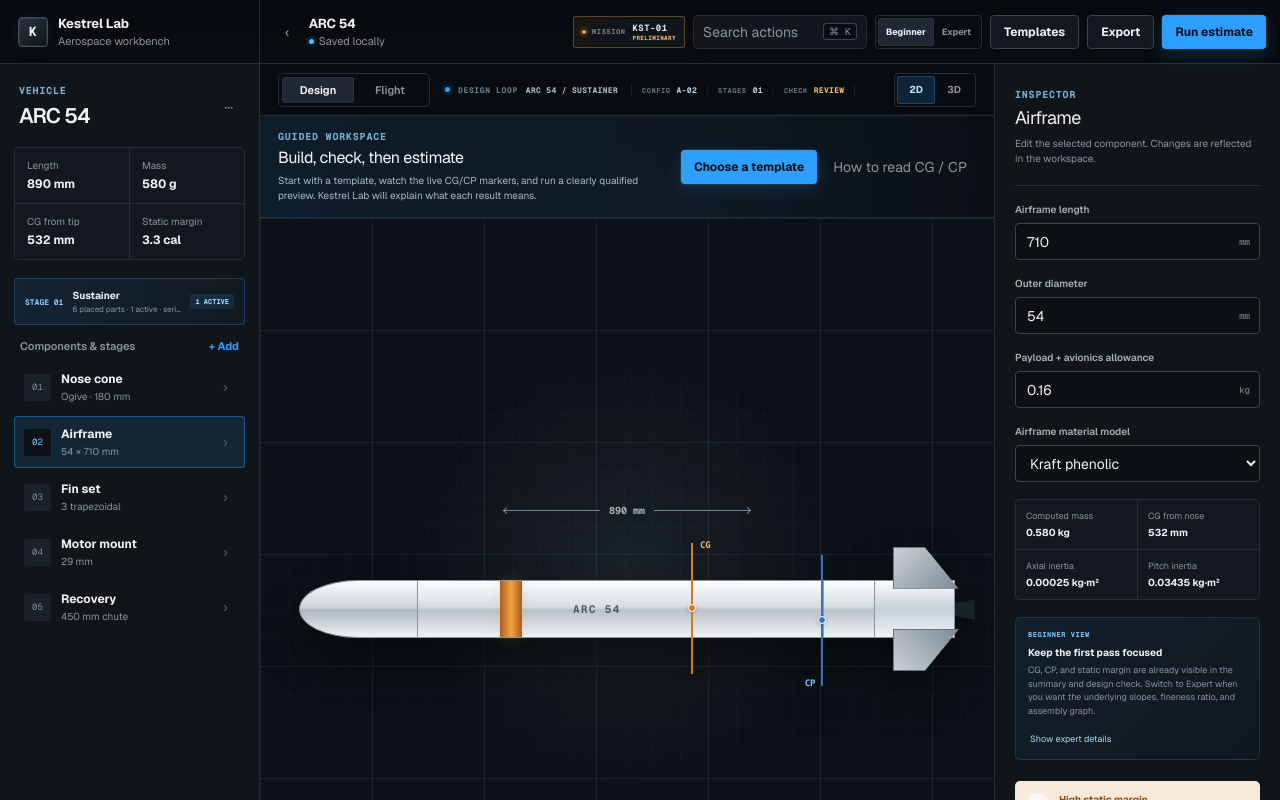
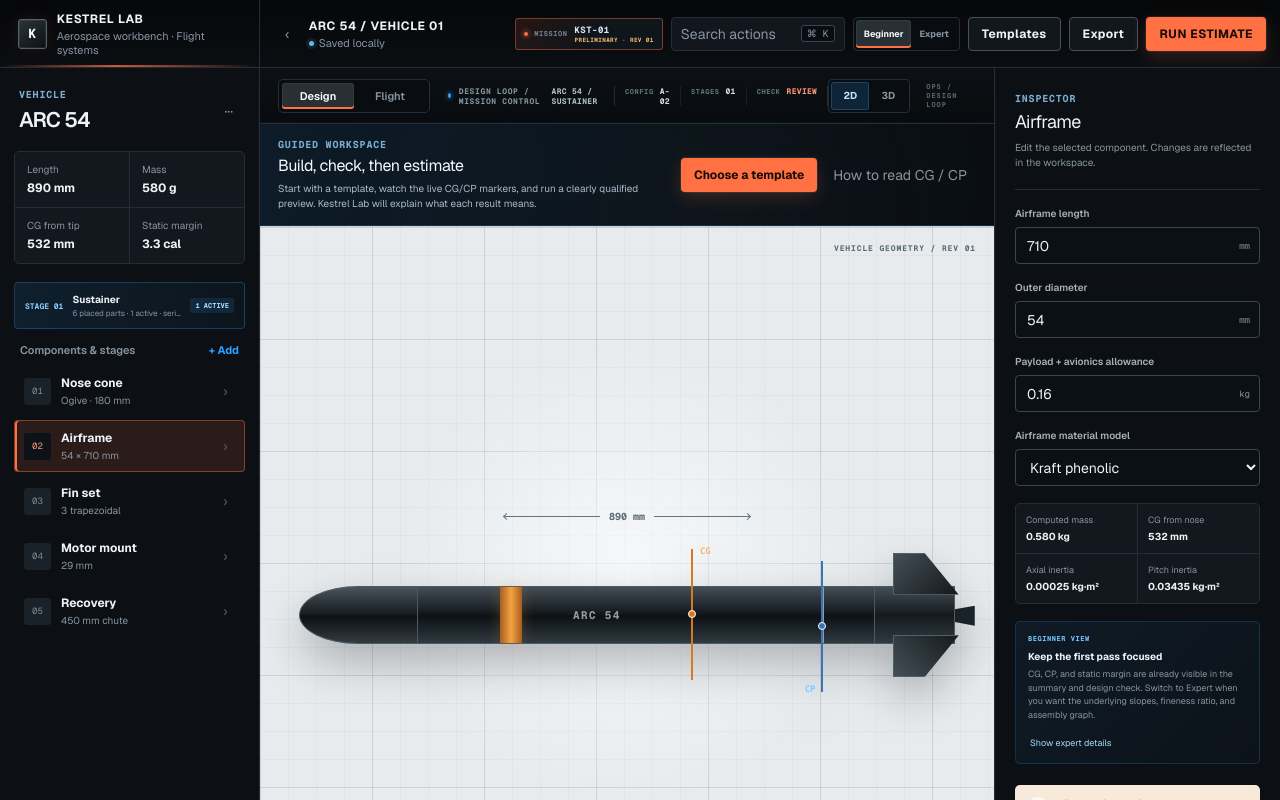
Before and after one commit to Blacksheep909/rocketworks, a Next.js app: page / in a window 1280 px wide. Shown: the top 800 px of the page. Built offline with nearby package versions, Linux system fonts and the light colour scheme.

Commit message:
Refresh launch-control visual system

```diff
--- a/app/globals.css
+++ b/app/globals.css
@@ -13,6 +13,9 @@
   --accent-soft: rgba(47, 159, 255, .13);
   --signal-amber: #f4a340;
   --signal-red: #ff6b5b;
+  --launch-orange: #ff7043;
+  --launch-orange-soft: rgba(255, 112, 67, .13);
+  --launch-orange-line: rgba(255, 112, 67, .42);
   --surface-black: #070a0d;
   --surface-steel: #111820;
   --canvas: #e7ebee;
@@ -23,7 +26,9 @@
 html, body { min-height: 100%; }
 body {
   margin: 0;
-  background: radial-gradient(circle at 52% -20%, #14202a 0, var(--paper) 43%);
+  background:
+    radial-gradient(circle at 52% -26%, rgba(55, 69, 82, .24), transparent 37%),
+    linear-gradient(180deg, #070a0d 0%, var(--paper) 42%, #080b0e 100%);
   color: var(--ink);
   font: 14px var(--font-geist-sans), "Segoe UI", sans-serif;
   -webkit-font-smoothing: antialiased;
@@ -39,7 +44,7 @@ h1, h2, p { margin: 0; }
   min-height: 100vh;
   display: grid;
   grid-template-columns: 260px minmax(420px, 1fr) 286px;
-  grid-template-rows: 64px minmax(0, 1fr);
+  grid-template-rows: 68px minmax(0, 1fr);
   overflow: hidden;
 }
 .topbar {
@@ -47,8 +52,8 @@ h1, h2, p { margin: 0; }
   display: grid;
   grid-template-columns: 260px 1fr auto;
   align-items: center;
-  min-height: 64px;
-  background: linear-gradient(180deg, rgba(7,10,13,.98), rgba(9,13,17,.96));
+  min-height: 68px;
+  background: linear-gradient(180deg, rgba(5,7,9,.99), rgba(11,14,18,.98));
   border-bottom: 1px solid var(--line);
   position: relative;
   z-index: 10;
@@ -56,21 +61,32 @@ h1, h2, p { margin: 0; }
 .brand, .project-title { display: flex; align-items: center; gap: 10px; }
 .brand {
   align-self: stretch;
+  position: relative;
   padding: 0 18px;
   border-right: 1px solid var(--line);
+}
+.brand::after {
+  content: "";
+  position: absolute;
+  right: 0;
+  bottom: 0;
+  left: 0;
+  height: 2px;
+  background: linear-gradient(90deg, transparent, var(--launch-orange) 45%, transparent);
+  opacity: .78;
 }
 .brand-mark {
   display: grid;
   place-items: center;
   width: 30px; height: 30px;
-  border: 1px solid #41505c;
-  border-radius: 4px;
-  background: linear-gradient(145deg,#273541,#0e1318); color: #f7fbff;
-  box-shadow: inset 0 0 0 1px rgba(255,255,255,.06), 0 0 18px rgba(47,159,255,.08);
+  border: 1px solid #56636d;
+  border-radius: 3px;
+  background: linear-gradient(145deg,#2b343b,#0c1014); color: #f7fbff;
+  box-shadow: inset 0 0 0 1px rgba(255,255,255,.07), 0 0 18px rgba(255,112,67,.10);
   font: 700 13px var(--font-geist-mono), monospace;
 }
 .brand div, .project-title div { display: flex; flex-direction: column; gap: 2px; }
-.brand strong, .project-title strong { font-size: 13px; letter-spacing: -.01em; }
+.brand strong, .project-title strong { font-size: 12px; letter-spacing: .055em; text-transform: uppercase; }
 .brand span:last-child, .project-title span { color: var(--muted); font-size: 11px; }
 .live-dot { display: inline-block; width: 5px; height: 5px; margin: 0 5px 1px 0; border-radius: 50%; background: #63b8ef; box-shadow: 0 0 0 3px rgba(99,184,239,.1); }
 .project-title { min-width: 0; padding: 0 16px; }
@@ -78,13 +94,13 @@ h1, h2, p { margin: 0; }
 .mission-chip {
   position: relative;
   display: grid; grid-template-columns: auto auto; align-items: center; column-gap: 7px;
-  padding: 5px 8px 5px 18px; border: 1px solid rgba(244,163,64,.34); border-radius: 3px;
-  background: linear-gradient(135deg, rgba(244,163,64,.075), #0e151b 56%);
+  padding: 5px 8px 5px 18px; border: 1px solid var(--launch-orange-line); border-radius: 3px;
+  background: linear-gradient(135deg, var(--launch-orange-soft), #0e151b 56%);
 }
 .mission-chip::before {
   content: ""; position: absolute; left: 8px; top: 50%; width: 4px; height: 4px;
-  transform: translateY(-50%); border-radius: 50%; background: var(--signal-amber);
-  box-shadow: 0 0 0 3px rgba(244,163,64,.10), 0 0 10px rgba(244,163,64,.5);
+  transform: translateY(-50%); border-radius: 50%; background: var(--launch-orange);
+  box-shadow: 0 0 0 3px rgba(255,112,67,.10), 0 0 10px rgba(255,112,67,.5);
 }
 .mission-chip span { grid-row: span 2; color: #70818e; font: 650 7px var(--font-geist-mono),monospace; letter-spacing: .08em; }
 .mission-chip strong { color: #d9e8f2; font: 700 9px var(--font-geist-mono),monospace; letter-spacing: .05em; }
@@ -119,9 +135,9 @@ kbd {
   min-height: 34px; padding: 0 13px;
   border-radius: 4px; font-size: 12px; font-weight: 650;
 }
-.secondary-button { background: #12181e; border: 1px solid var(--line-strong); }
-.primary-button { background: var(--accent); color: #03101a; box-shadow: 0 0 0 1px rgba(255,255,255,.08), 0 6px 18px rgba(47,159,255,.18); }
-.primary-button:hover { background: #68baff; box-shadow: 0 0 0 1px rgba(255,255,255,.12), 0 8px 22px rgba(47,159,255,.26); }
+.secondary-button { background: #12171c; border: 1px solid #46515a; }
+.primary-button { background: var(--launch-orange); color: #160a06; box-shadow: 0 0 0 1px rgba(255,255,255,.08), 0 6px 18px rgba(255,112,67,.18); }
+.primary-button:hover { background: #ff936f; box-shadow: 0 0 0 1px rgba(255,255,255,.12), 0 8px 22px rgba(255,112,67,.27); }
 
 .component-panel, .inspector { min-height: 0; background: var(--panel); overflow-y: auto; }
 .component-panel {
@@ -171,13 +187,13 @@ kbd {
   background: transparent; text-align: left; cursor: pointer;
 }
 .component:hover { background: #151c22; }
-.component.active { background: var(--accent-soft); border-color: rgba(47,159,255,.42); }
+.component.active { background: var(--launch-orange-soft); border-color: var(--launch-orange-line); box-shadow: inset 2px 0 0 var(--launch-orange); }
 .component-marker {
   display: grid; place-items: center; width: 27px; height: 27px;
   border-radius: 3px; background: #1a2128; color: #7d8b97;
   font: 9px var(--font-geist-mono), monospace;
 }
-.component.active .component-marker { background: #0c1217; color: #79c4ff; }
+.component.active .component-marker { background: #0c1217; color: #ff9a79; }
 .component > span:nth-child(2) { min-width: 0; display: flex; flex-direction: column; gap: 3px; }
 .component strong { font-size: 12px; font-weight: 620; }
 .component small { color: var(--muted); font-size: 10px; }
@@ -195,10 +211,10 @@ kbd {
 
 .workspace {
   min-width: 0; min-height: 0;
-  display: grid; grid-template-rows: 52px auto minmax(0, 1fr);
+  display: grid; grid-template-rows: 56px auto minmax(0, 1fr);
   background:
-    radial-gradient(circle at 58% 18%, rgba(31,59,80,.16), transparent 38%),
-    #0a0f14;
+    radial-gradient(circle at 58% 18%, rgba(40, 52, 64, .13), transparent 38%),
+    #090d11;
 }
 .workspace-toolbar {
   display: flex; align-items: center; justify-content: space-between;
@@ -268,21 +284,22 @@ kbd {
 .design-canvas {
   position: relative; min-height: 0; overflow: hidden;
   display: grid; place-items: center; isolation: isolate;
+  background: var(--canvas);
 }
 .canvas-grid {
   position: absolute; inset: 0; z-index: -2;
-  background-color: #0b1116;
+  background-color: var(--canvas);
   background-image:
-    radial-gradient(circle at 50% 46%, rgba(221,234,243,.075), transparent 39%),
-    linear-gradient(rgba(121,157,181,.09) 1px, transparent 1px),
-    linear-gradient(90deg, rgba(121,157,181,.09) 1px, transparent 1px),
-    linear-gradient(rgba(121,157,181,.035) 1px, transparent 1px),
-    linear-gradient(90deg, rgba(121,157,181,.035) 1px, transparent 1px);
+    radial-gradient(circle at 50% 46%, rgba(255,255,255,.65), transparent 42%),
+    linear-gradient(rgba(22,34,43,.09) 1px, transparent 1px),
+    linear-gradient(90deg, rgba(22,34,43,.09) 1px, transparent 1px),
+    linear-gradient(rgba(22,34,43,.035) 1px, transparent 1px),
+    linear-gradient(90deg, rgba(22,34,43,.035) 1px, transparent 1px);
   background-size: auto,112px 112px,112px 112px,28px 28px,28px 28px;
 }
 .centerline {
   position: absolute; left: 8%; right: 8%; top: 50%; z-index: -1;
-  border-top: 1px dashed rgba(144,183,208,.30);
+  border-top: 1px dashed rgba(49,65,75,.38);
 }
 .rocket-assembly {
   position: relative; display: flex; align-items: center;
@@ -321,19 +338,19 @@ kbd {
 }
 .rocket-nose {
   width: 118px; height: 58px;
-  border: 1px solid #87949e; border-right: 0;
+  border: 1px solid #4b5963; border-right: 0;
   border-radius: 100% 0 0 100%;
-  background: linear-gradient(180deg,#fbfdff 0%,#cbd2d8 48%,#aeb8c0 52%,#eef2f5 100%);
+  background: linear-gradient(180deg,#4a545b 0%,#171c20 48%,#0c1013 52%,#323b42 100%);
 }
 .rocket-body {
   position: relative; height: 58px; min-width: 300px;
-  border: 1px solid #87949e;
-  background: linear-gradient(180deg,#fbfdff 0%,#d7dde2 46%,#bac3ca 52%,#f0f3f5 100%);
+  border: 1px solid #4b5963;
+  background: linear-gradient(180deg,#434e55 0%,#151a1e 46%,#0d1114 52%,#303a41 100%);
   transition: width 220ms ease;
 }
 .body-label {
   position: absolute; top: 50%; left: 34%; transform: translateY(-50%);
-  color: rgba(15,25,33,.62); font: 700 11px var(--font-geist-mono), monospace;
+  color: rgba(235,242,246,.62); font: 700 11px var(--font-geist-mono), monospace;
   letter-spacing: .12em;
 }
 .body-band {
@@ -344,12 +361,12 @@ kbd {
 .body-seam { position: absolute; inset: 0 11% 0 auto; width: 1px; background: #929da5; }
 .rocket-tail {
   position: relative; width: 80px; height: 58px;
-  border: 1px solid #87949e; border-left: 0;
-  background: linear-gradient(180deg,#fbfdff,#c7d0d7 50%,#eef2f5);
+  border: 1px solid #4b5963; border-left: 0;
+  background: linear-gradient(180deg,#434e55,#151a1e 50%,#303a41);
 }
 .fin {
   position: absolute; left: 18px; width: 66px; height: 42px;
-  border: 1px solid #667580; background: linear-gradient(135deg,#c7d0d7,#7f8c96);
+  border: 1px solid #52606a; background: linear-gradient(135deg,#434e55,#151a1e);
   clip-path: polygon(0 0,48% 0,100% 100%,0 100%);
 }
 .fin-top { bottom: 48px; }
@@ -626,7 +643,7 @@ kbd {
   cursor: pointer; font-size: 9px; font-weight: 700;
 }
 .optimization-actions button:first-child {
-  border-color: var(--accent); background: var(--accent); color: #03101a;
+  border-color: var(--launch-orange); background: var(--launch-orange); color: #160a06;
 }
 .optimization-empty { margin-top: 15px; padding: 14px; border: 1px solid var(--line); border-radius: 4px; background: #10161b; }
 .optimization-empty strong { font-size: 10px; }
@@ -823,7 +840,8 @@ kbd {
 }
 .full-run-button {
   width: 100%; min-height: 38px; margin-top: 18px; border: 0; border-radius: 4px;
-  background: var(--accent); color: #03101a; cursor: pointer; font-size: 11px; font-weight: 700;
+  background: var(--launch-orange); color: #160a06; cursor: pointer; font-size: 11px; font-weight: 700;
+  box-shadow: 0 8px 20px rgba(255,112,67,.15);
 }
 .optimizer-button { width: 100%; margin-top: 16px; }
 .optimizer-button:disabled { cursor: wait; opacity: .62; }
@@ -1112,6 +1130,74 @@ kbd {
 }
 @keyframes toast-in { from { opacity: 0; transform: translate(-50%,6px); } }
 
+/*
+ * Launch-control visual pass.
+ * This is an original Kestrel Lab treatment: black/white engineering plates,
+ * graphite chrome, telemetry blue, and a single signal-orange action color.
+ */
+.component-panel,
+.inspector { background: #0c1014; }
+.component-panel { box-shadow: inset -1px 0 0 rgba(255,255,255,.015); }
+.inspector { box-shadow: inset 1px 0 0 rgba(255,255,255,.015); }
+.top-actions .primary-button,
+.full-run-button { letter-spacing: .045em; text-transform: uppercase; }
+.secondary-button { letter-spacing: .035em; }
+.mode-switch button.active,
+.segmented-control button.active {
+  background: #282f35;
+  box-shadow: inset 0 -2px 0 var(--launch-orange), inset 0 0 0 1px rgba(255,255,255,.05);
+}
+.workspace-toolbar {
+  min-height: 56px;
+  background: linear-gradient(180deg, rgba(13,17,21,.98), rgba(8,12,15,.94));
+}
+.workspace-toolbar::after {
+  content: "OPS / DESIGN LOOP";
+  margin-left: 16px;
+  color: #536673;
+  font: 650 7px var(--font-geist-mono), monospace;
+  letter-spacing: .14em;
+}
+.workspace-status { margin-left: 18px; }
+.workspace-status span { color: #8294a0; }
+.mission-rack { border-color: rgba(255,255,255,.12); }
+.mission-rack strong { color: #d6e0e6; }
+.mission-rack .readout-warn strong { color: #ff9877; }
+.design-canvas {
+  border-top: 1px solid rgba(26,38,47,.14);
+  border-bottom: 1px solid rgba(26,38,47,.14);
+}
+.design-canvas::after {
+  content: "VEHICLE GEOMETRY  /  REV 01";
+  position: absolute;
+  top: 16px;
+  right: 18px;
+  color: #5b6b75;
+  font: 650 8px var(--font-geist-mono), monospace;
+  letter-spacing: .11em;
+  pointer-events: none;
+}
+.dimension,
+.canvas-caption { color: #5b6b75; }
+.dimension span,
+.dimension span::before { border-color: #627682; }
+.canvas-caption { letter-spacing: .08em; text-transform: uppercase; }
+.canvas-caption span:last-child { color: #74848c; }
+.rocket-assembly { filter: drop-shadow(0 20px 22px rgba(8,12,15,.26)); }
+.metric,
+.chart-card,
+.uncertainty-card,
+.optimization-card,
+.landing-card,
+.sweep-card,
+.stage-flight-card { border-radius: 3px; }
+.metric { border-top-color: #46525b; }
+.metric strong { color: #f4f7f8; }
+.flight-view { background: #090d11; }
+.flight-heading h2 { text-transform: uppercase; letter-spacing: .075em; }
+.stage-flight-heading .primary-button { letter-spacing: .045em; text-transform: uppercase; }
+.check-card.good { border-color: rgba(47,159,255,.28); background: rgba(47,159,255,.08); }
+
 @media (max-width: 1050px) {
   .app-shell { grid-template-columns: 220px minmax(420px,1fr); }
   .topbar { grid-template-columns: 220px 1fr auto; }
@@ -1125,6 +1211,7 @@ kbd {
 @media (max-width: 760px) {
   .app-shell { display: block; min-height: 100svh; overflow: auto; }
   .topbar { position: sticky; top: 0; display: flex; min-height: 58px; padding: 0 10px; }
+  .workspace-toolbar::after { display: none; }
   .brand { border: 0; padding: 0 8px; }
   .brand div, .project-title, .command-button, .secondary-button { display: none; }
   .top-actions { margin-left: auto; padding: 0; }
--- a/app/page.tsx
+++ b/app/page.tsx
@@ -2201,14 +2201,14 @@ export default function Home() {
       <header className="topbar">
         <div className="brand">
           <span className="brand-mark" aria-hidden="true">K</span>
-          <div><strong>Kestrel Lab</strong><span>Aerospace workbench</span></div>
+          <div><strong>Kestrel Lab</strong><span>Aerospace workbench · Flight systems</span></div>
         </div>
         <div className="project-title">
           <button className="quiet-button" aria-label="Go back to projects">‹</button>
-          <div><strong>ARC 54</strong><span><i className="live-dot" />{saveError ? "Local save unavailable" : saved ? "Saved locally" : "Saving changes…"}</span></div>
+          <div><strong>ARC 54 / Vehicle 01</strong><span><i className="live-dot" />{saveError ? "Local save unavailable" : saved ? "Saved locally" : "Saving changes…"}</span></div>
         </div>
         <div className="top-actions">
-          <div className="mission-chip" aria-label="Mission status"><span>MISSION</span><strong>KST-01</strong><em>PRELIMINARY</em></div>
+          <div className="mission-chip" aria-label="Mission status"><span>MISSION</span><strong>KST-01</strong><em>PRELIMINARY · REV 01</em></div>
           <button className="quiet-button command-button" onClick={openCommandPalette} aria-haspopup="dialog" aria-expanded={commandOpen}>
             <span>Search actions</span><kbd>⌘ K</kbd>
           </button>
@@ -2272,7 +2272,7 @@ export default function Home() {
           </div>
           <div className="workspace-status" aria-label="Current vehicle context">
             <i className="status-pulse" aria-hidden="true" />
-            <span>DESIGN LOOP</span><strong>ARC 54 / SUSTAINER</strong>
+            <span>DESIGN LOOP / MISSION CONTROL</span><strong>ARC 54 / SUSTAINER</strong>
           </div>
           <div className="mission-rack" aria-label="Mission telemetry">
             <div><span>CONFIG</span><strong>{configurationId}</strong></div>
```
Also changed, not shown: 2 other files (tests, documents, lock files or other folders).
